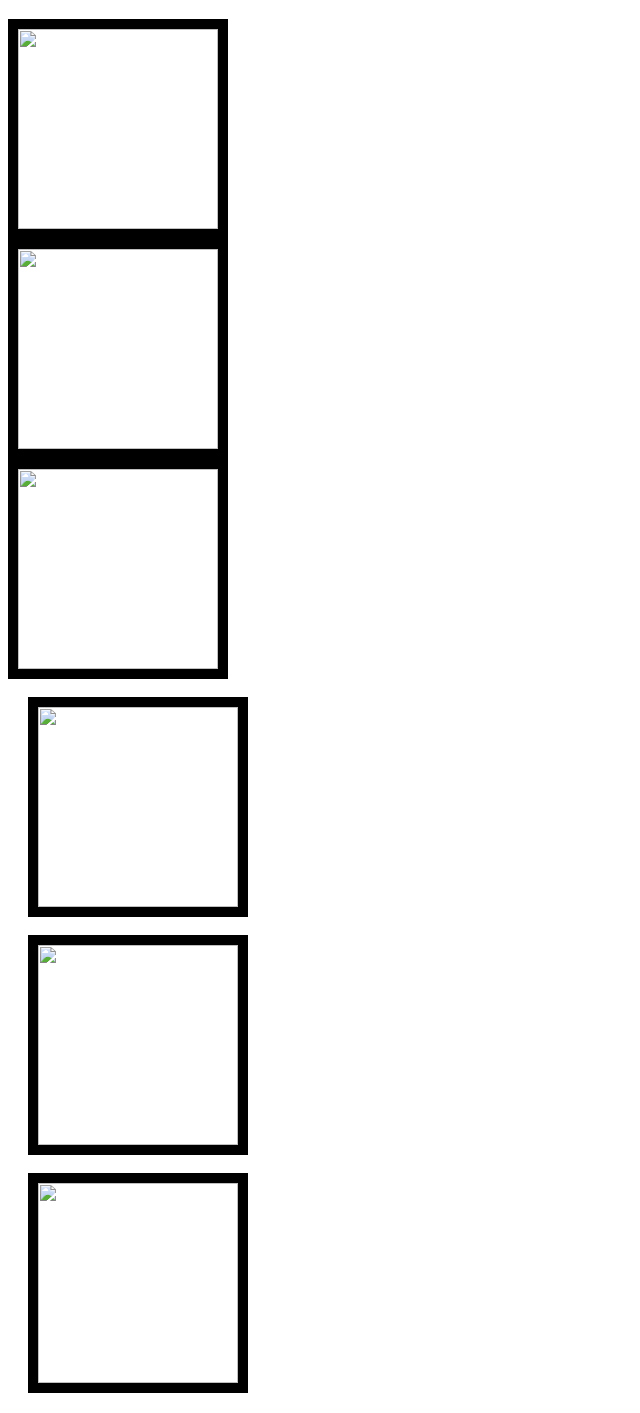
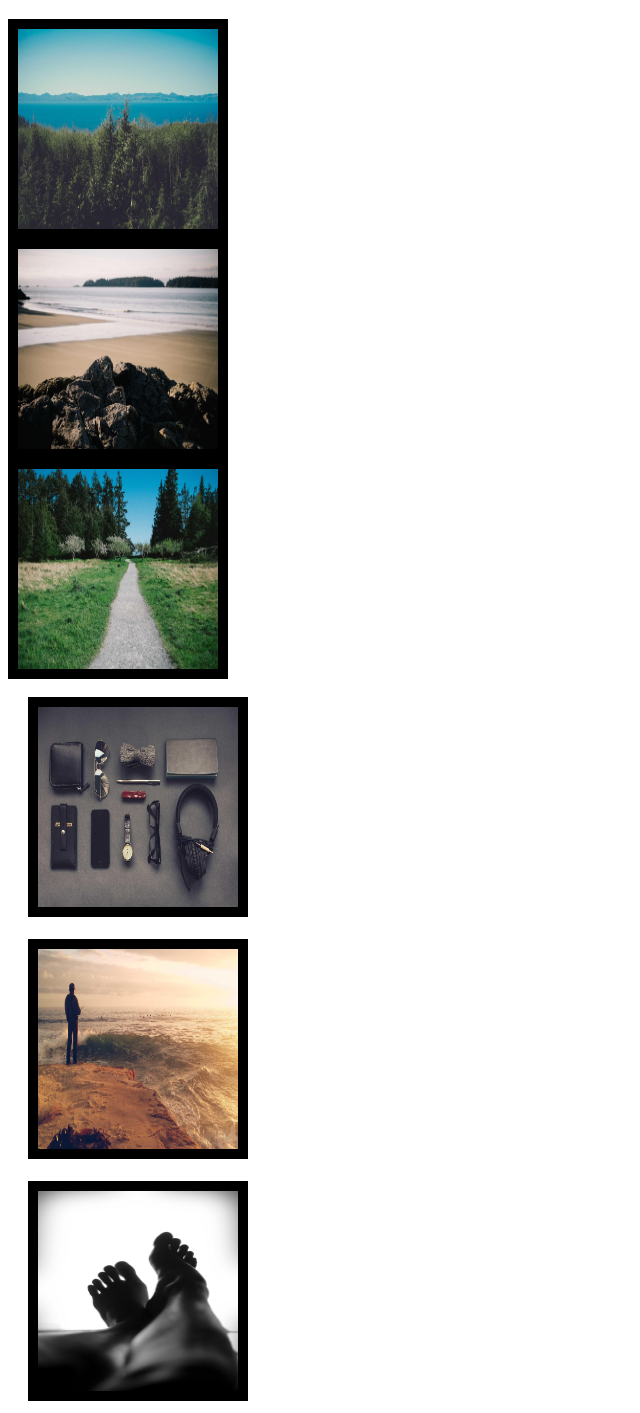
Before and after one commit to ssinis99/FSB152T03, a plain HTML site: page PRACTICA/ejercicio02.html in a window 1280 px wide. Shown: the part 61-1474 px from the top of the page, without its empty margins (0-640 px from the left). Drawn offline with Linux system fonts and the light colour scheme; files that its build step writes are made by us from their sources.

Commit message:
Taller 03 corregido ahora si con todos los poderes

```diff
--- a/PRACTICA/ejercicio02.html
+++ b/PRACTICA/ejercicio02.html
@@ -3,25 +3,25 @@
 <head>
     <meta charset="UTF-8">
     <meta name="viewport" content="width=device-width, initial-scale=1.0">
-    <link rel="stylesheet" href="./RECURSOS/CSS/ejercicio02.css">
+<link rel="stylesheet" href="../RECURSOS/CSS/ejercicio02.css">
     <title>Ejercicio02</title>
 </head>
 <body>
     <h1>Ejercicio 02</h1>
-    <div><img src="./RECURSOS/FOTOS/10-2500x1667.jpg" alt="" class="Imagen1" width="200" height="200"></div>
+    <div><img src="../RECURSOS/FOTOS/10-2500x1667.jpg" alt="" class="Imagen1" width="200" height="200"></div>
 
-   <div><img src="./RECURSOS/FOTOS/12-2500x1667.jpg" alt="" class="Imagen2" width="200" height="200"></div>
+   <div><img src="../RECURSOS/FOTOS/12-2500x1667.jpg" alt="" class="Imagen2" width="200" height="200"></div>
 
-   <div><img src="./RECURSOS/FOTOS/17-2500x1667.jpg" alt="" class="Imagen3"width="200" height="200"></div>
+   <div><img src="../RECURSOS/FOTOS/17-2500x1667.jpg" alt="" class="Imagen3"width="200" height="200"></div>
    <br>
 
-   <div><img src="./RECURSOS/FOTOS/26-4209x2769.jpg" alt="" class="Imagen4"width="200" height="200"></div>
+   <div><img src="../RECURSOS/FOTOS/26-4209x2769.jpg" alt="" class="Imagen4"width="200" height="200"></div>
    <br>
 
-   <div><img src="./RECURSOS/FOTOS/27-3264x1836.jpg" alt="" class="Imagen5"width="200" height="200"></div>
+   <div><img src="../RECURSOS/FOTOS/27-3264x1836.jpg" alt="" class="Imagen5"width="200" height="200"></div>
    <br>
 
-   <div><img src="./RECURSOS/FOTOS/31-3264x4912.jpg" alt="" class="Imagen5"width="200" height="200"></div>
+   <div><img src="../RECURSOS/FOTOS/31-3264x4912.jpg" alt="" class="Imagen5"width="200" height="200"></div>
 
 </body>
 </html>
```
Also changed, not shown: PRACTICA/ejercicio01.html (+1 -1 lines), PRACTICA/ejercicio03.html (+1 -1 lines), PRACTICA/ejercicio04.html (+1 -1 lines), PRACTICA/ejercicio05.html (+2 -2 lines), PRACTICA/ejercicio06.html (+1 -1 lines).
